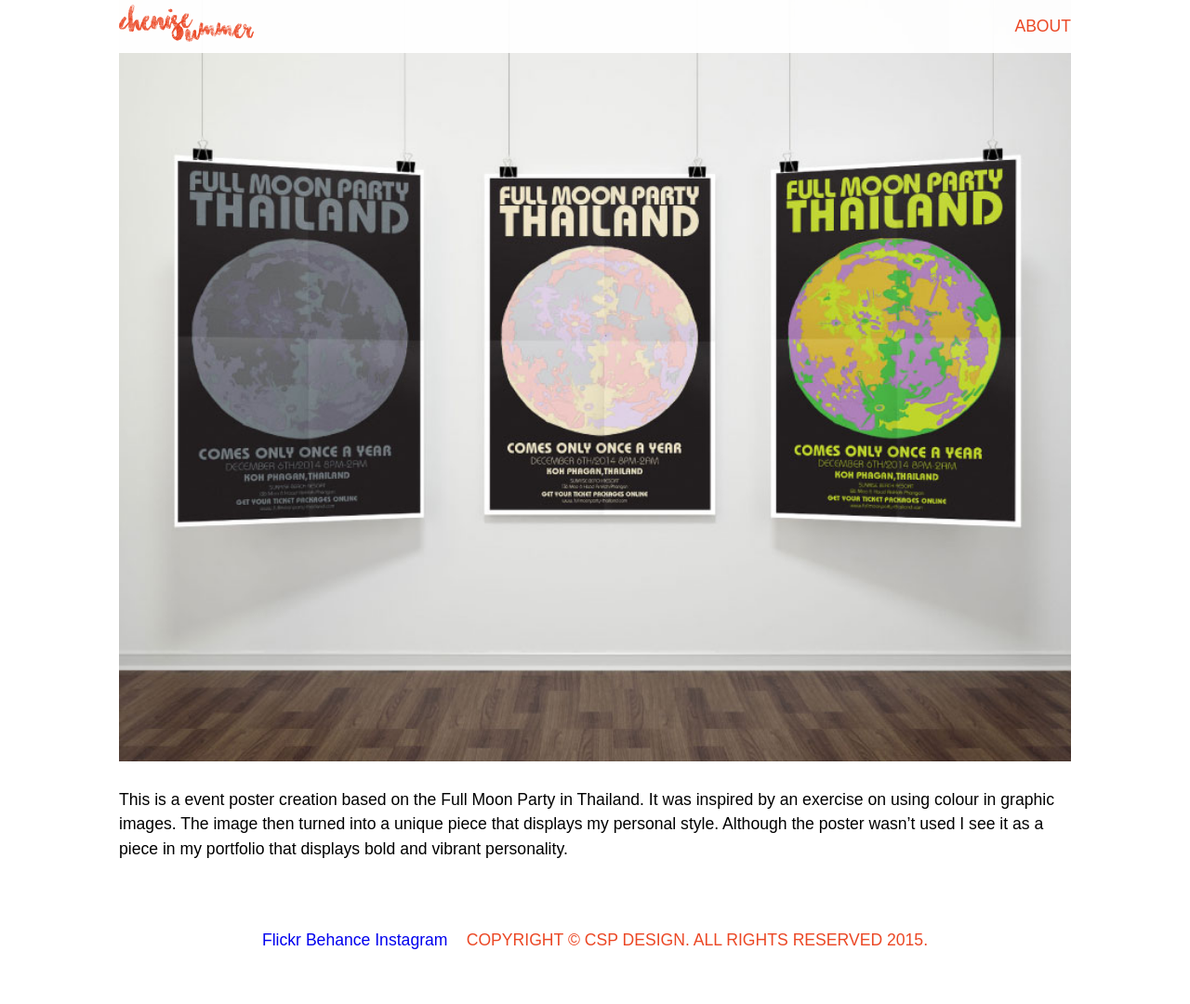
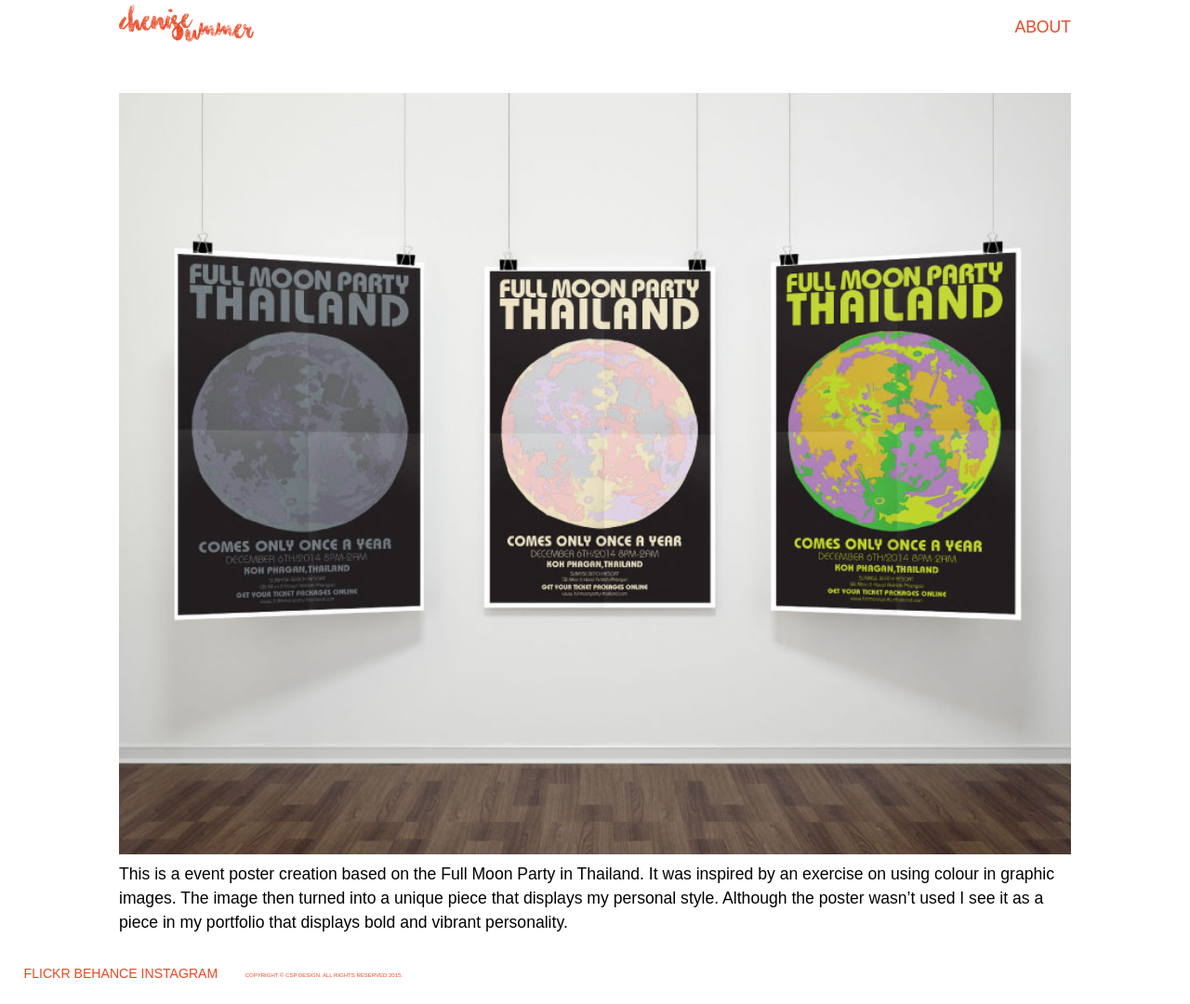
Before and after one commit to chenise-paquette/portfolio, a Jekyll site: the page built from poster.html, in a window 1280 px wide and 1080 px high. Shown: the whole window at 93% size. Built offline with Jekyll 4.4.1, drawn with Linux system fonts in a browser that asks for light colours; Markdown is read by kramdown in place of the engine named in the settings.

Commit message:
Fixed 404 page and Styled footer

```diff
--- a/404.html
+++ b/404.html
@@ -2,6 +2,6 @@
 layout: default
 ---
 <section>
-<h1>Something must of gone wrong!</h1>
-<p>Please click <a href="index.html">here</a> to return to homepage.</p>
+    <p>Oops! Something must of gone wrong.</p>
+    <p>Click the logo above to return to the homepage.</p>
 </section>
--- a/_layouts/default.html
+++ b/_layouts/default.html
@@ -31,11 +31,12 @@
 {{content}}
 
 </main>
+
 <footer>
-<a href="https://www.flickr.com/photos/scotchsofa">Flickr</a>
-<a href="https://www.behance.net/chenisepaquette">Behance</a>
-<a href="https://instagram.com/jumbochen_/">Instagram</a>
-<p>Copyright © CSP Design. All rights reserved 2015.</p>
+<a class="link" href="https://www.flickr.com/photos/scotchsofa">Flickr</a>
+<a class="link" href="https://www.behance.net/chenisepaquette">Behance</a>
+<a class="link" href="https://instagram.com/jumbochen_/">Instagram</a>
+<p class="cr">Copyright © CSP Design. All rights reserved 2015.</p>
 </footer>
 
 
--- a/css/site.css
+++ b/css/site.css
@@ -2,7 +2,7 @@ body{
   font: normal 100%/1.5 Poiret One,sans-serif;
 }
 p,a{
-  padding:2% 0;
+  padding:0% 0;
   text-decoration: none;
 }
 nav a,
@@ -11,6 +11,8 @@ footer p{
   color: #EB4724;
   text-transform:uppercase;
   padding-left:2%;
+  text-align: center;
+  width: 10%;
 }
 
 header{
@@ -23,22 +25,40 @@ header{
   display:table;
   z-index:200;
 }
+
 nav{
   display:table-cell;
   vertical-align:middle;
   text-align:right;
 }
+
 section{
   max-width:1200px;
   width:80%;
   margin:0 auto;
   padding:0 10%;
+  padding-top: 100px;
 }
 
 footer{
-  width:2s0%;
+  display: inline;
   padding:2% 20%;
   text-align:center;
+  color:#EB4724;
+  text-transform:uppercase;
+  padding-left:2%;
+  font-size: 80%;
+  width: 10px;
+}
+
+.link{
+    font-size: 100%;
+    color: #EB4724;
+}
+
+.cr{
+    font-size: 20%;
+    position: relative;
 }
 
 main img{
```
